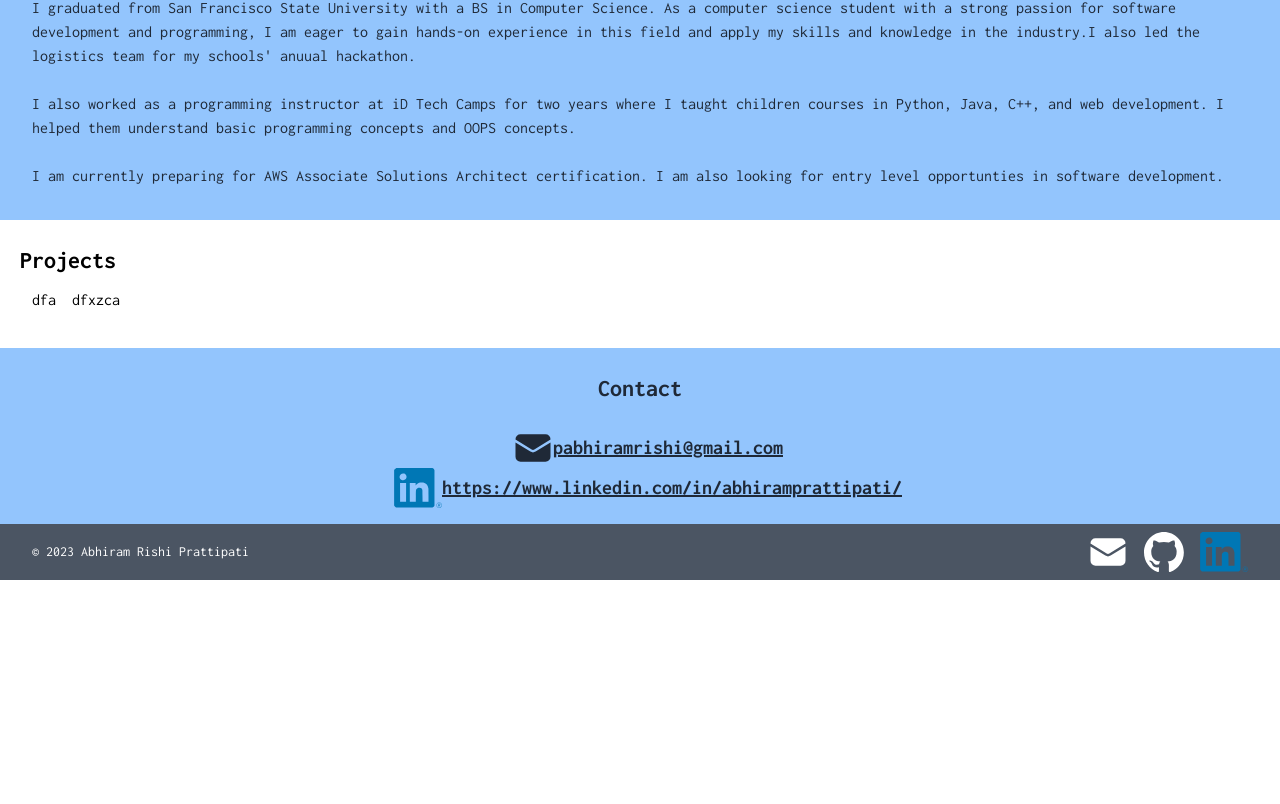
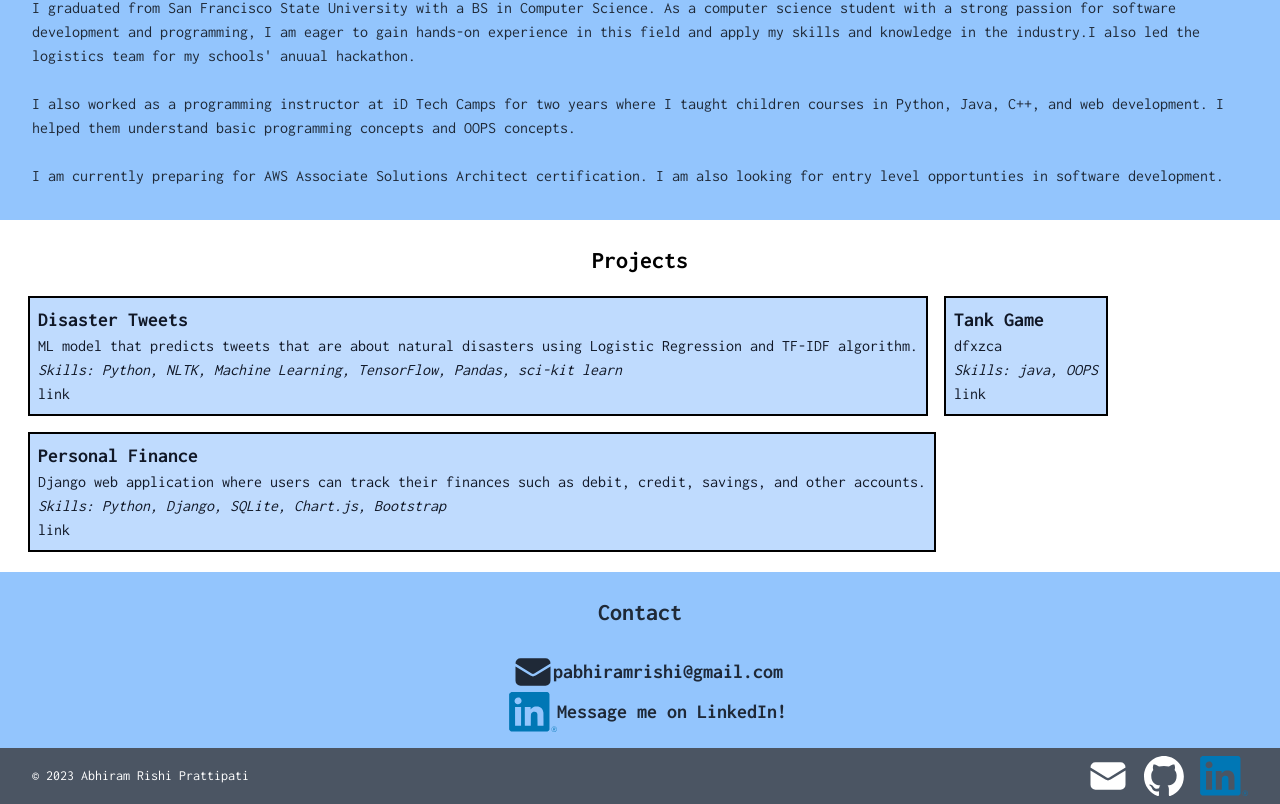
Before and after one commit to abhiramrp/portfolio_website, a Next.js app: page / in a window 1280 px wide. Shown: the part 912-1716 px from the top of the page. Before the commit the page ends 1492 px from the top, so only its background shows below. Built offline with nearby package versions, Linux system fonts and the light colour scheme.

Commit message:
able to get content of projects

```diff
--- a/src/components/Contact.tsx
+++ b/src/components/Contact.tsx
@@ -19,7 +19,7 @@ export default function Contact(){
                     </Link>
                 </div>
 
-                <div className="text-center font-bold text-xl hover: underline">
+                <div className="text-center font-bold text-xl hover:underline">
                     <Link href="mailto:pabhiramrishi@gmail.com">
                         pabhiramrishi@gmail.com
                     </Link>
@@ -44,9 +44,9 @@ export default function Contact(){
                     </Link>
                 </div>
 
-                <div className="text-center font-bold text-xl hover: underline">
-                    <Link href="mailto:pabhiramrishi@gmail.com">
-                    https://www.linkedin.com/in/abhiramprattipati/
+                <div className="text-center font-bold text-xl hover:underline">
+                    <Link href="https://www.linkedin.com/in/abhiramprattipati/">
+                        Message me on LinkedIn!
                     </Link>
                 </div>
 
--- a/src/components/Project_Card.tsx
+++ b/src/components/Project_Card.tsx
@@ -1,12 +1,25 @@
 import {Project} from '@/components/project_data';
+import Link from 'next/link';
+import Image from 'next/image';
 
 
 export default function Project_Card (project: Project) {
 
     return (
-        <div className='p-2'>
-            <p>{project.description}</p>
-            <br></br>
+        <div className="border-black border-2 m-2 p-2 bg-blue-200 text-gray-900">
+            <div className="font-bold text-xl">
+                {project.title}
+            </div>
+
+            <div className="text-m">
+                {project.description}
+            </div>
+
+            <div className="text-m italic">
+                Skills: {project.languages.join(', ')}
+            </div>
+
+            <Link href={project.github} className='hover:underline'> link </Link>
 
         </div>
     )
--- a/src/components/Projects.tsx
+++ b/src/components/Projects.tsx
@@ -6,16 +6,15 @@ export default function Projects() {
     return (
         <div id="projects" className="px-5">
 
-            <div className="font-bold text-2xl pt-6">
+            <div className="text-center font-bold text-2xl pt-6">
                 Projects
             </div>
 
-            <div className="p-1 flex">
+            <div className="py-3 flex flex-wrap">
                 {project_data.map((proj) => {
                     return (
                         <Project_Card
-                            key={proj.id}
-                            id={proj.id}
+                            key={proj.key}
                             title={proj.title}
                             description={proj.description}
                             github={proj.github}
--- a/src/components/project_data.tsx
+++ b/src/components/project_data.tsx
@@ -1,5 +1,5 @@
 export interface Project {
-    id: number,
+    key ?: any,
     title: string,
     description: string,
     github: string,
@@ -8,20 +8,23 @@ export interface Project {
 
 const project_data: Array<Project> = [
     {
-        id: 1,
         title: 'Disaster Tweets',
-        description: 'dfa',
-        github: 'https://github.com/abhiramrp/tank_game',
-        languages: ['python', 'NLP']
+        description: 'ML model that predicts tweets that are about natural disasters using Logistic Regression and TF-IDF algorithm. ',
+        github: 'https://github.com/abhiramrp/nlp_disaster_tweets',
+        languages: ['Python', 'NLTK', 'Machine Learning', 'TensorFlow', 'Pandas', 'sci-kit learn']
     },
     {
-        id: 2,
         title: 'Tank Game',
         description: 'dfxzca',
         github: 'https://github.com/abhiramrp/tank_game',
         languages: ['java', 'OOPS']
+    },
+    {
+        title: 'Personal Finance',
+        description: "Django web application where users can track their finances such as debit, credit, savings, and other accounts.",
+        github: 'https://github.com/abhiramrp/PersonalFinance',
+        languages: ['Python', 'Django', 'SQLite', 'Chart.js', 'Bootstrap']
     }
-
 ];
 
 export default project_data;
```
